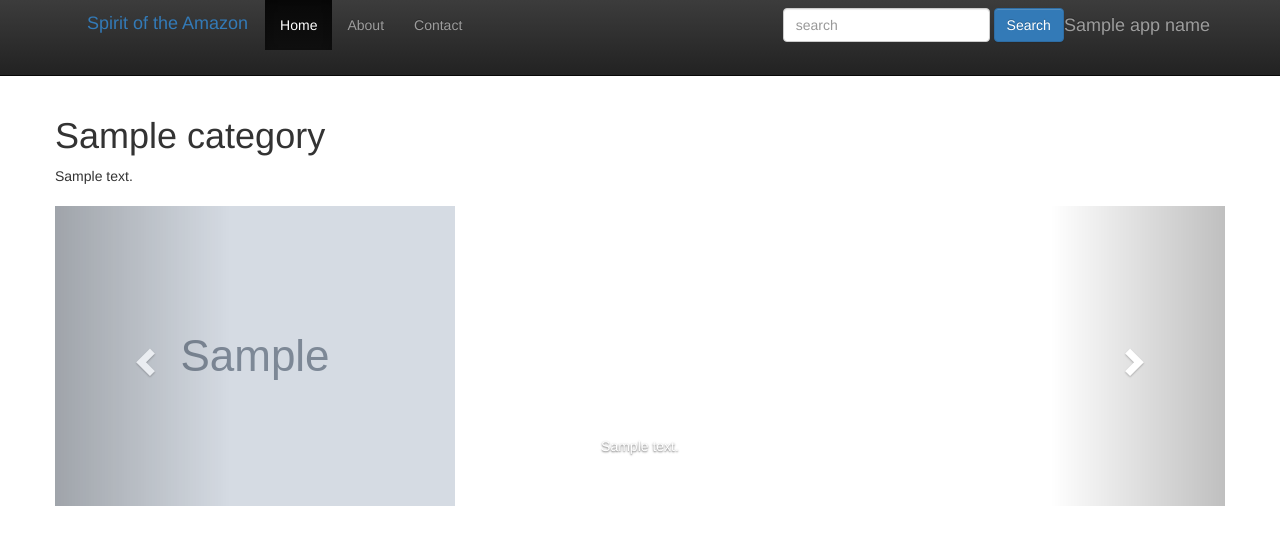
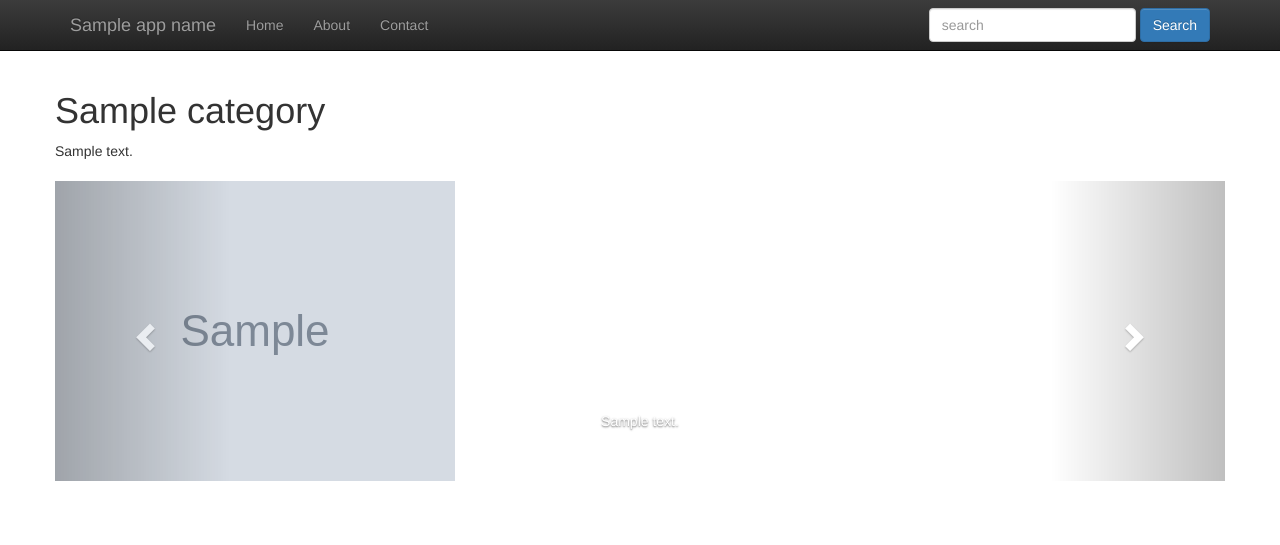
Before and after one commit to ericso/spirit-of-the-amazon, a Django app: template templates/catalog/category_page.html in a window 1280 px wide. Shown: the top 545 px of the page. Run offline with Django 3.2, Linux system fonts and the light colour scheme; the template is opened without the code that fills it: most values are stand-ins (such as "Sample title", 1, 10 or a date in 2020); grey boxes marked "Sample" are stand-in pictures; parts of the project's set-up code (start-up, migrations or seed data) failed here and were passed over; some libraries are stand-ins or nearby versions.

Commit message:
fixed navbar and added category link to gallery

```diff
--- a/static/css/css.css
+++ b/static/css/css.css
@@ -15,7 +15,7 @@ ul {
   padding:0 0 0 0;
   margin:0 0 0 0;
 }
-ul li {
+.sa-gallery ul li {
   list-style:none;
   margin-bottom:25px;
 }
--- a/templates/catalog/_nav_inverse_static_top.html
+++ b/templates/catalog/_nav_inverse_static_top.html
@@ -1,21 +1,32 @@
 {% load catalog_tags %}
 
 <!-- NAVIGATION BAR -->
-<div class="navbar navbar-inverse navbar-static-top" role="navigation" id="slide-nav">
+<div class="navbar navbar-inverse navbar-static-top" role="navigation" id="top">
   <div class="container">
-    <a class="navbar-brand navbar-right" href="#">{{ app_name }}</a>
+
     <div class="navbar-header">
-      <a class="navbar-toggle">
+      <button class="navbar-toggle collapsed" type="button" data-toggle="collapse" data-target=".bs-navbar-collapse">
         <span class="sr-only">Toggle navigation</span>
         <span class="icon-bar"></span>
         <span class="icon-bar"></span>
         <span class="icon-bar"></span>
-      </a>
+      </button>
+      <a class="navbar-brand" href="#">{{ app_name }}</a>
 
     </div>
 
-    <div>
-      <a href="#" class="toggle-nav btn btn-lg navbar-left" >Spirit of the Amazon</a>
+    <nav class="collapse navbar-collapse bs-navbar-collapse" role="navigation">
+      <ul class="nav navbar-nav">
+        <li>
+          <a href="/">Home</a>
+        </li>
+        <li>
+          <a href="/about">About</a>
+        </li>
+        <li>
+          <a href="/contact">Contact</a>
+        </li>
+      </ul>
 
       <form class="navbar-form navbar-right" role="form">
         <div class="form-group">
@@ -23,14 +34,6 @@
         </div>
         <button type="submit" class="btn btn-primary">Search</button>
       </form>
-
-      <!-- Navigation Bar -->
-      <ul class="nav navbar-nav">
-        <li class="active"><a href="/">Home</a></li>
-        <li><a href="/about">About</a></li>
-        <li><a href="/contact">Contact</a></li>
-      </ul><!-- end navbar-nav -->
-
-     </div>
+    </nav>
   </div>
 </div>
```
Also changed, not shown: templates/catalog/_welcome_page.html (+5 -3 lines).
